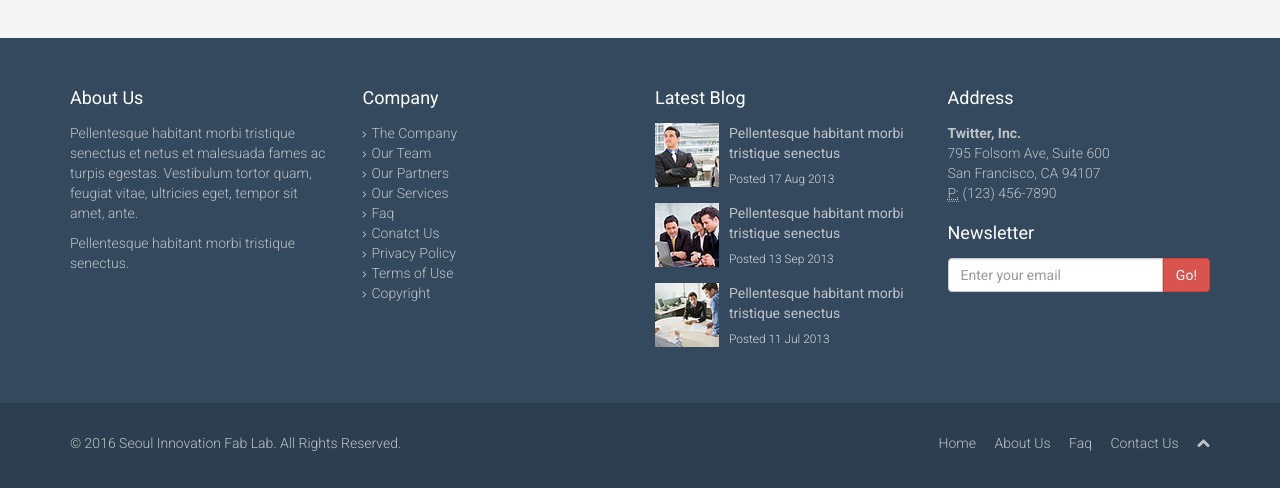
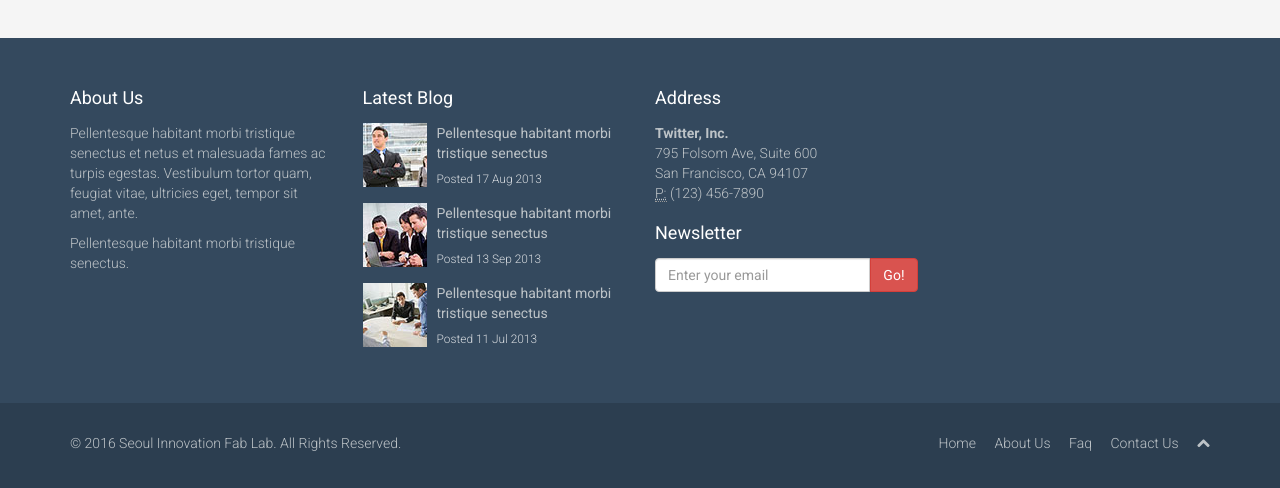
Before and after one commit to seoulinnovationfablab/archive, a plain HTML site: page contact-us.html in a window 1280 px wide. Shown: the part 966-1454 px from the top of the page. Drawn offline with Linux system fonts and the light colour scheme.

```diff
--- a/contact-us.html
+++ b/contact-us.html
@@ -121,22 +121,7 @@
                     <p>Pellentesque habitant morbi tristique senectus.</p>
                 </div><!--/.col-md-3-->
 
-                <div class="col-md-3 col-sm-6">
-                    <h4>Company</h4>
-                    <div>
-                        <ul class="arrow">
-                            <li><a href="#">The Company</a></li>
-                            <li><a href="#">Our Team</a></li>
-                            <li><a href="#">Our Partners</a></li>
-                            <li><a href="#">Our Services</a></li>
-                            <li><a href="#">Faq</a></li>
-                            <li><a href="#">Conatct Us</a></li>
-                            <li><a href="#">Privacy Policy</a></li>
-                            <li><a href="#">Terms of Use</a></li>
-                            <li><a href="#">Copyright</a></li>
-                        </ul>
-                    </div>
-                </div><!--/.col-md-3-->
+
 
                 <div class="col-md-3 col-sm-6">
                     <h4>Latest Blog</h4>
```
Also changed, not shown: index.html (+1 -1 lines).
